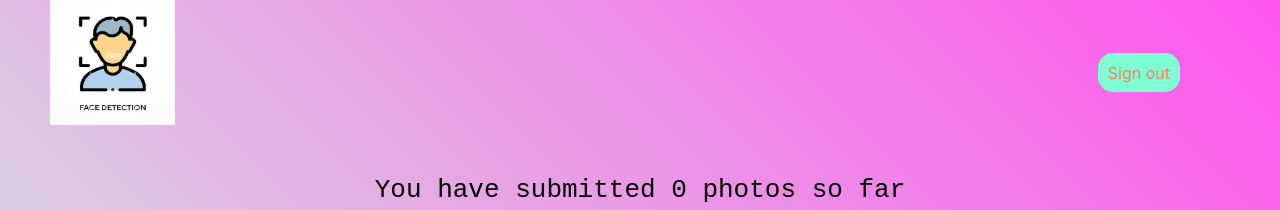
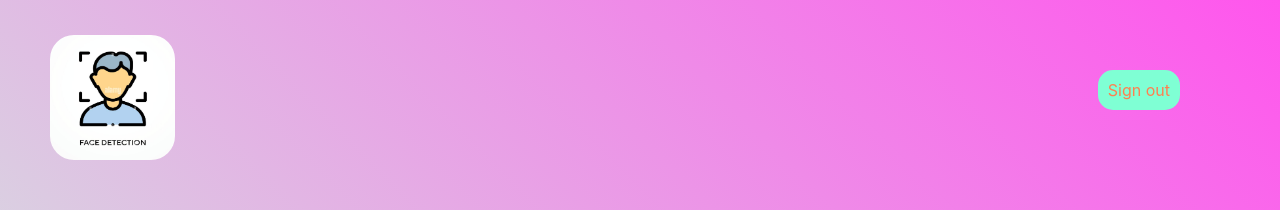
Before and after one commit to Zohoorparvaz/face-detection, a React (Create React App) app: page / in a window 1280 px wide. Shown: the top 210 px of the page. Built offline with nearby package versions, Linux system fonts and the light colour scheme.

Commit message:
Adjust logo style

```diff
--- a/src/App.css
+++ b/src/App.css
@@ -33,7 +33,9 @@
 .tiltContainer img {
   height: 125px;
   width: 125px;
+  margin-top: 35px;
   margin-left: 50px;
+  border-radius: 1.5em;
 }
 
 /* NavBar  */
```
